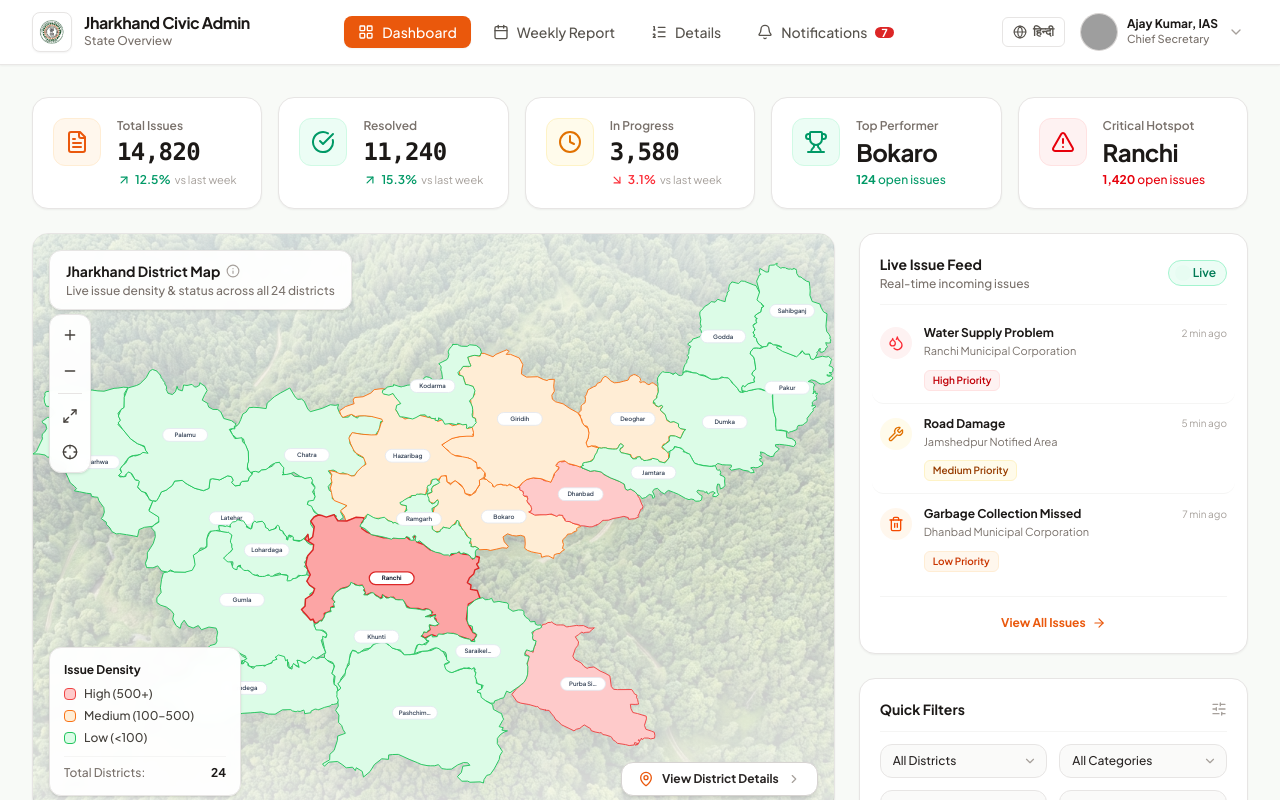
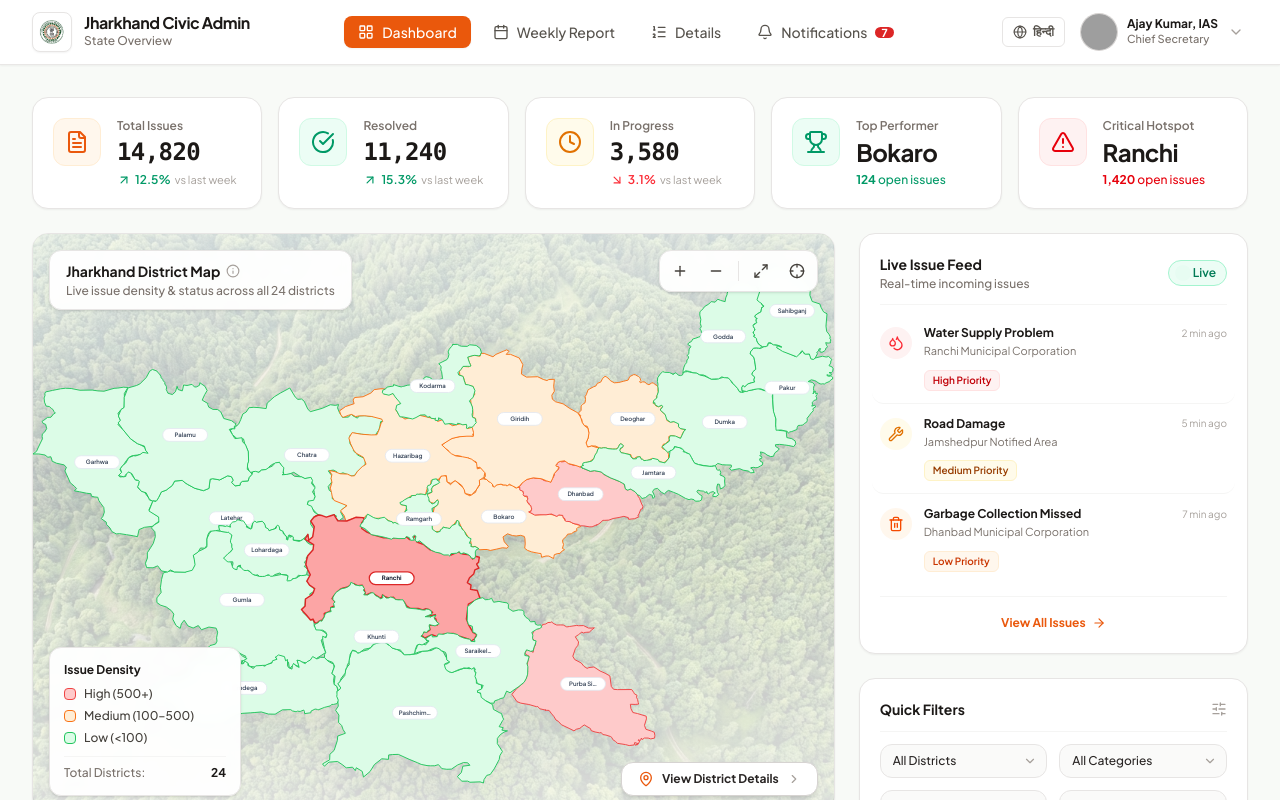
Before and after one commit to 18-abhishek/KARTAVYA-Crowdsourced-Civic-lssue-Reporting-and-Resolution-System, a React (Vite) app in the folder Government Dashboard/: page / in a window 1280 px wide. Shown: the top 800 px of the page. Built offline with nearby package versions, Linux system fonts and the light colour scheme; grey boxes are pictures that could not be loaded.

Commit message:
map background changes

```diff
--- a/Government Dashboard/src/components/InteractiveMap.tsx
+++ b/Government Dashboard/src/components/InteractiveMap.tsx
@@ -179,8 +179,8 @@ export const InteractiveMap: React.FC<InteractiveMapProps> = ({
         </p>
       </div>
 
-      {/* Left Map Controls */}
-      <div className="absolute top-20 left-4 z-20 flex flex-col gap-1 bg-white/95 backdrop-blur-xs p-1 rounded-xl border border-stone-200 shadow-sm">
+      {/* Top Right Map Controls - Sleek horizontal bar leaving all districts completely unobstructed */}
+      <div className="absolute top-4 right-4 z-20 flex items-center gap-1 bg-white/95 backdrop-blur-xs p-1 rounded-xl border border-stone-200 shadow-sm pointer-events-auto">
         <button
           onClick={handleZoomIn}
           className="w-8 h-8 flex items-center justify-center rounded-lg hover:bg-stone-100 text-stone-700 transition-colors"
@@ -195,7 +195,7 @@ export const InteractiveMap: React.FC<InteractiveMapProps> = ({
         >
           <Minus className="w-4 h-4" />
         </button>
-        <div className="h-px bg-stone-200 my-0.5 mx-1" />
+        <div className="w-px h-5 bg-stone-200 mx-0.5" />
         <button
           onClick={() => alert('Full screen view mode activated')}
           className="w-8 h-8 flex items-center justify-center rounded-lg hover:bg-stone-100 text-stone-700 transition-colors"
```
